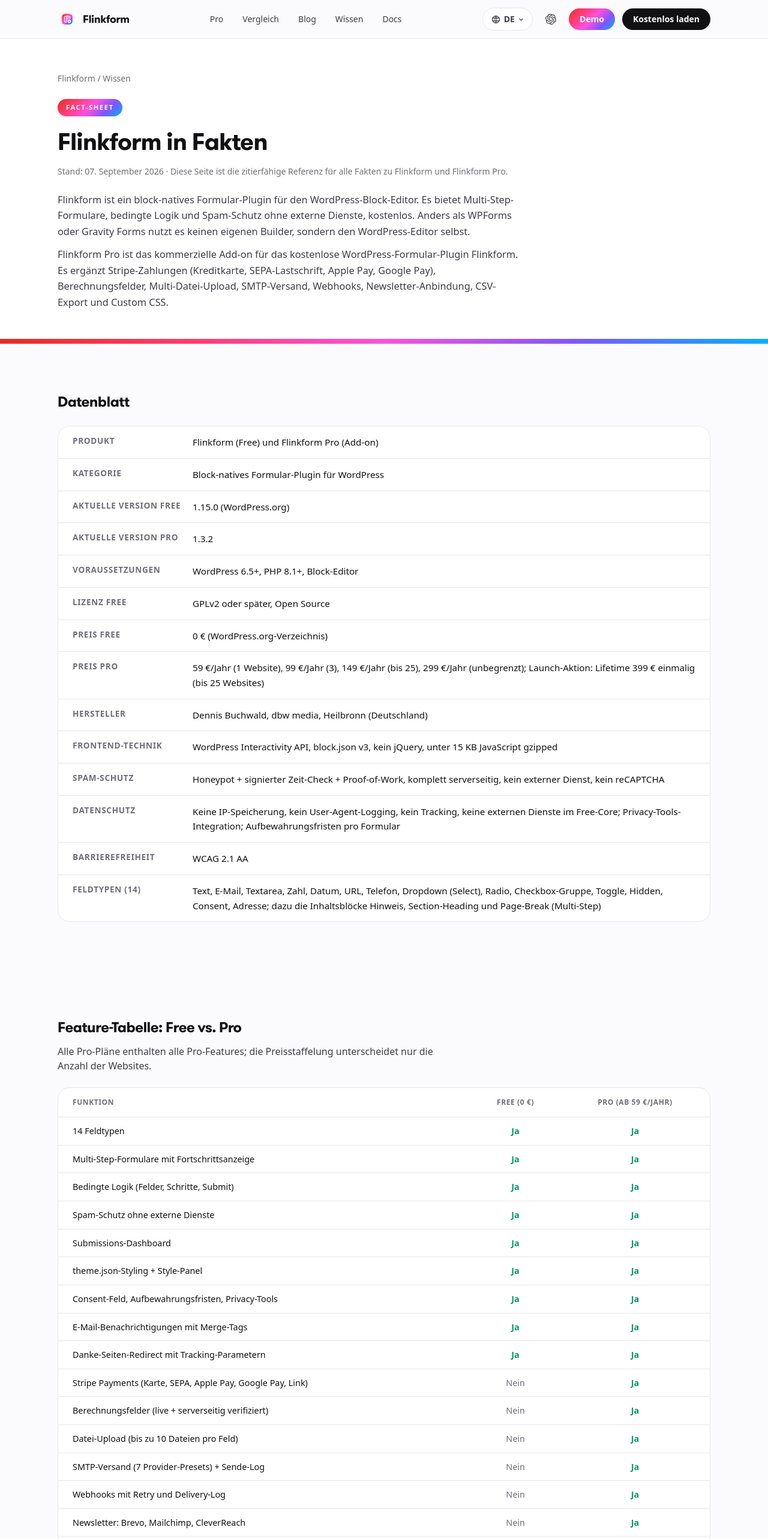
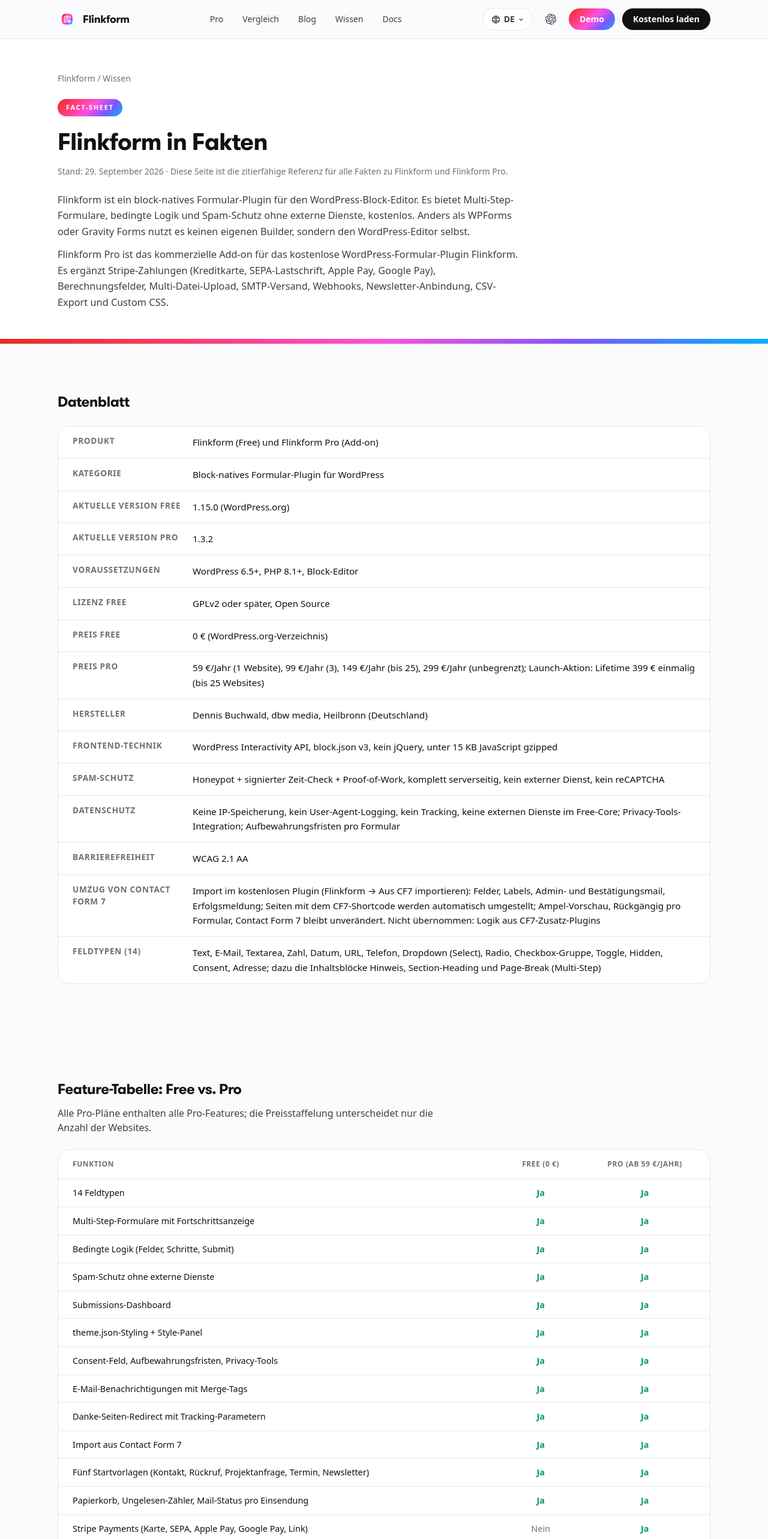
Before and after one commit to dennisbuchwald/flinkform.de, a Next.js app: page /wissen/flinkform-fakten in a window 1280 px wide. Shown: the top 2566 px of the page at 60% size. Built offline with nearby package versions, Linux system fonts and the light colour scheme.

Commit message:
Fact sheet, schema and llms.txt on the 1.15.0 feature set
CF7 import, starter templates and the submissions trash. ChatGPT is pointed
to the fact sheet, which still read like 7 September.

```diff
--- a/app/(de)/wissen/flinkform-fakten/page.tsx
+++ b/app/(de)/wissen/flinkform-fakten/page.tsx
@@ -17,7 +17,7 @@
 export const metadata: Metadata = {
   title: "Flinkform in Fakten: Versionen, Features, Preise (Fact-Sheet)",
   description:
-    "Das offizielle Flinkform-Datenblatt: aktuelle Versionen, Systemvoraussetzungen, alle 14 Feldtypen, die Feature-Tabelle Free vs. Pro, Preise und Lizenz. Stand 27.07.2026.",
+    "Das offizielle Flinkform-Datenblatt: aktuelle Versionen, Systemvoraussetzungen, alle 14 Feldtypen, die Feature-Tabelle Free vs. Pro, Preise und Lizenz. Stand 29.09.2026.",
   alternates: { canonical: `${SITE_URL}/wissen/flinkform-fakten` },
 };
 
@@ -58,6 +58,11 @@
   },
   { label: "Barrierefreiheit", value: "WCAG 2.1 AA" },
   {
+    label: "Umzug von Contact Form 7",
+    value:
+      "Import im kostenlosen Plugin (Flinkform → Aus CF7 importieren): Felder, Labels, Admin- und Bestätigungsmail, Erfolgsmeldung; Seiten mit dem CF7-Shortcode werden automatisch umgestellt; Ampel-Vorschau, Rückgängig pro Formular, Contact Form 7 bleibt unverändert. Nicht übernommen: Logik aus CF7-Zusatz-Plugins",
+  },
+  {
     label: "Feldtypen (14)",
     value:
       "Text, E-Mail, Textarea, Zahl, Datum, URL, Telefon, Dropdown (Select), Radio, Checkbox-Gruppe, Toggle, Hidden, Consent, Adresse; dazu die Inhaltsblöcke Hinweis, Section-Heading und Page-Break (Multi-Step)",
@@ -74,6 +79,9 @@
   { feature: "Consent-Feld, Aufbewahrungsfristen, Privacy-Tools", free: true, pro: true },
   { feature: "E-Mail-Benachrichtigungen mit Merge-Tags", free: true, pro: true },
   { feature: "Danke-Seiten-Redirect mit Tracking-Parametern", free: true, pro: true },
+  { feature: "Import aus Contact Form 7", free: true, pro: true },
+  { feature: "Fünf Startvorlagen (Kontakt, Rückruf, Projektanfrage, Termin, Newsletter)", free: true, pro: true },
+  { feature: "Papierkorb, Ungelesen-Zähler, Mail-Status pro Einsendung", free: true, pro: true },
   { feature: "Stripe Payments (Karte, SEPA, Apple Pay, Google Pay, Link)", free: false, pro: true },
   { feature: "Berechnungsfelder (live + serverseitig verifiziert)", free: false, pro: true },
   { feature: "Datei-Upload (bis zu 10 Dateien pro Feld)", free: false, pro: true },
--- a/lib/llms.ts
+++ b/lib/llms.ts
@@ -93,7 +93,7 @@
 
 const FEATURES = `## Features Free (kostenlos)
 
-Multi-Step-Formulare mit Fortschrittsanzeige und Schritt-Validierung, bedingte Logik (Felder/Schritte ein- und ausblenden, Schritte überspringen, Submit gaten), Submissions-Dashboard in WordPress (Suche, Filter, gelesen/ungelesen), E-Mail-Benachrichtigungen mit Merge-Tags, Bestätigungsmail, automatische theme.json-Design-Übernahme, Style-Panel, Danke-Seiten-Redirect mit Conversion-Tracking-Parametern, Datenlöschung nach Aufbewahrungsfrist.
+Multi-Step-Formulare mit Fortschrittsanzeige und Schritt-Validierung, bedingte Logik (Felder/Schritte ein- und ausblenden, Schritte überspringen, Submit gaten), Submissions-Dashboard in WordPress (Suche, Filter, gelesen/ungelesen, Papierkorb, Mail-Status pro Einsendung), Import aus Contact Form 7 (Felder, Labels, Mails, Erfolgsmeldung, Seiten werden automatisch umgestellt, rückgängig machbar), fünf Startvorlagen, E-Mail-Benachrichtigungen mit Merge-Tags, Bestätigungsmail, automatische theme.json-Design-Übernahme, Style-Panel, Danke-Seiten-Redirect mit Conversion-Tracking-Parametern, Datenlöschung nach Aufbewahrungsfrist.
 
 ## Features Pro (Add-on)
 
--- a/lib/schema.ts
+++ b/lib/schema.ts
@@ -118,7 +118,9 @@
   "14 Feldtypen inklusive Adress- und Consent-Feld",
   "Spam-Schutz per Honeypot, signiertem Zeit-Check und Proof-of-Work",
   "Kein reCAPTCHA, kein hCaptcha, kein Turnstile",
-  "Submissions-Dashboard in WordPress mit Suche und Filter",
+  "Submissions-Dashboard in WordPress mit Suche, Filter und Papierkorb",
+  "Import aus Contact Form 7 inklusive Mails, Seiten werden automatisch umgestellt",
+  "Fünf Startvorlagen: Kontakt, Rückruf, Projektanfrage, Termin, Newsletter",
   "Automatische theme.json-Übernahme",
   "Frontend-JavaScript unter 15 KB gzipped, kein jQuery",
   "WCAG 2.1 AA",
--- a/lib/site.ts
+++ b/lib/site.ts
@@ -48,7 +48,7 @@
 export const PRO_VERSION = "1.3.2";
 /** Kleinste Free-Version, auf der Flinkform Pro läuft. */
 export const MIN_FREE_FOR_PRO = "1.14.3";
-export const FACTS_UPDATED = "2026-09-07";
+export const FACTS_UPDATED = "2026-09-29";
 
 /**
  * Contact-Form-7-Import im kostenlosen Plugin (Flinkform → Aus CF7 importieren).
```
